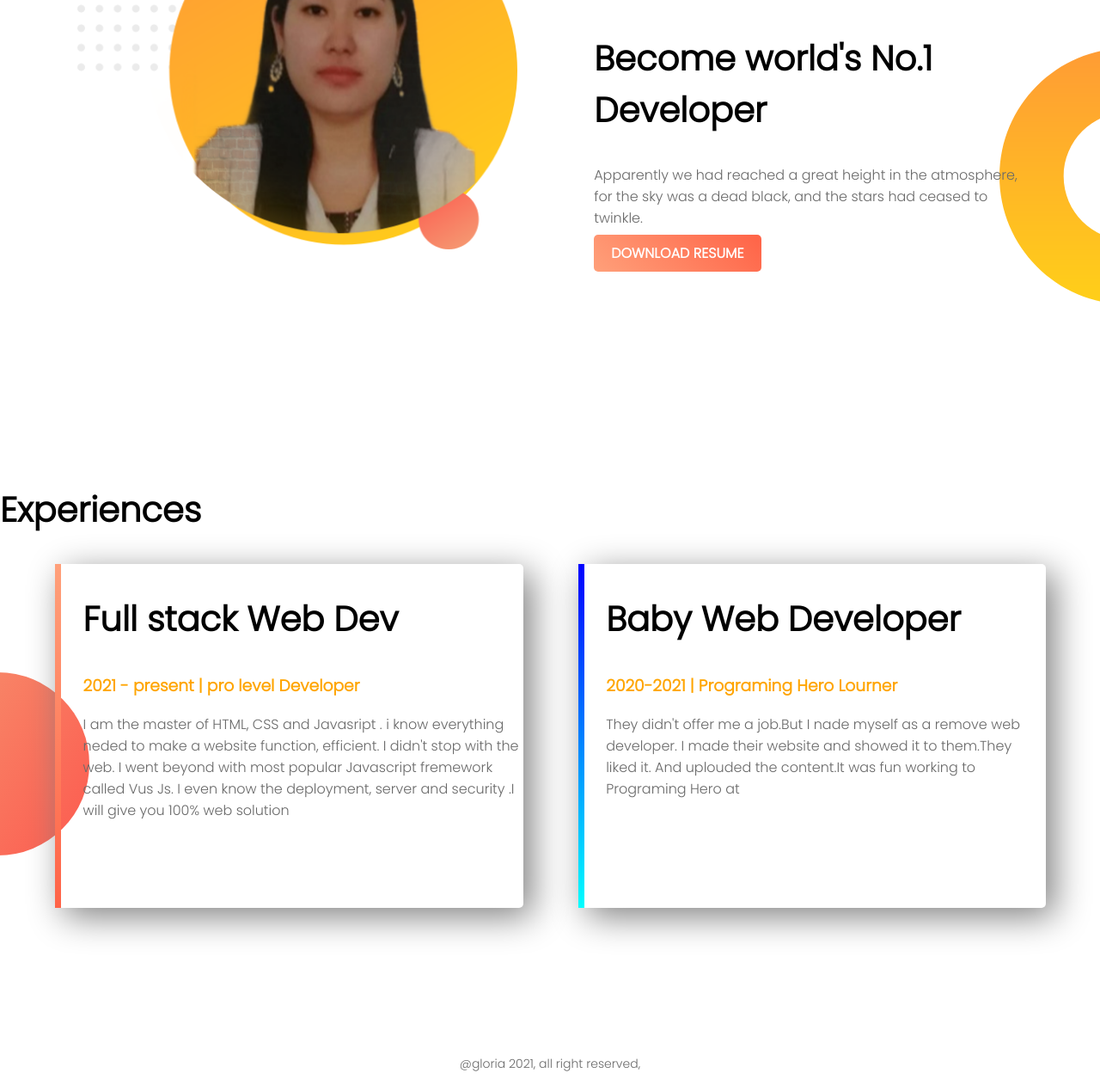
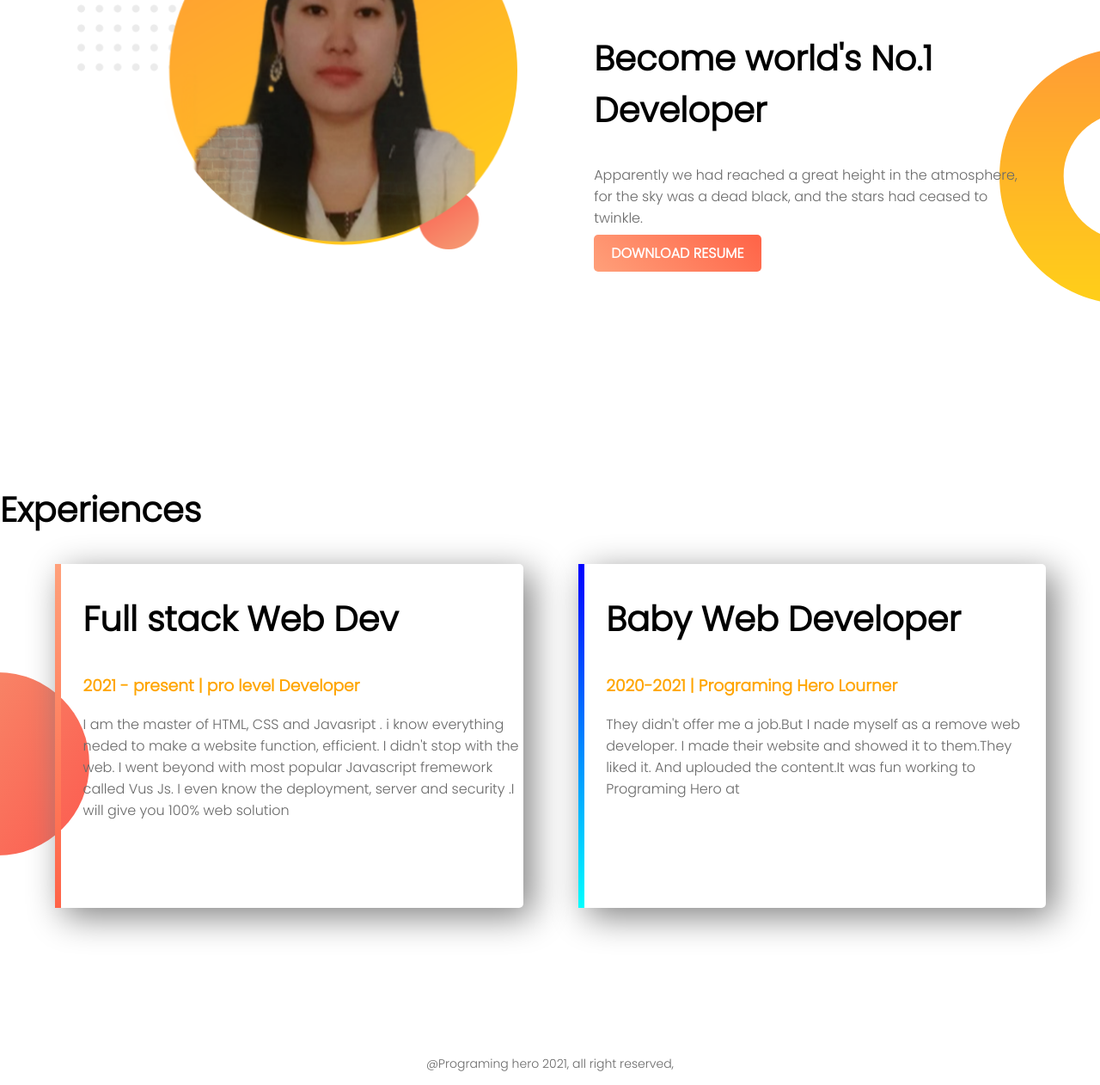
Before and after one commit to gloria-eee/PROJECTS, a plain HTML site: page index.html in a window 1280 px wide. Shown: the part 770-2032 px from the top of the page at 86% size. Drawn offline with Linux system fonts and the light colour scheme.

Commit message:
repeat footer

```diff
--- a/index.html
+++ b/index.html
@@ -32,7 +32,7 @@
 
       <section class="dream-area">
          <div class="half-width">
-            <img src="IMG/image.png" alt="" />
+            <img src="IMG/image 11 (9).png" alt="" />
          </div>
          <div class="half-width">
             <h1>Big dream</h1>
@@ -74,7 +74,7 @@
          </div>
       </section>
       <footer>
-         <p>@gloria 2021, all right reserved,</p>
+         <p>@Programing hero 2021, all right reserved,</p>
       </footer>
    </body>
 </html>
```
Also changed, not shown: IMG/image 11 (9).png (added).
